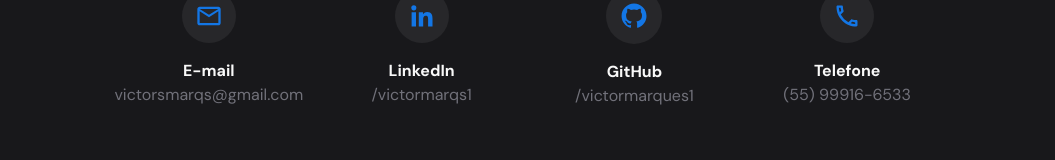
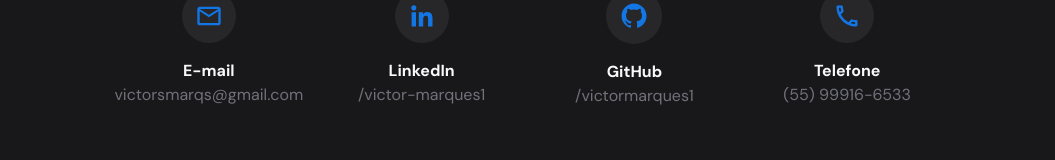
Before and after one commit to victormarques1/portfolio, a Next.js app: page / in a window 1280 px wide. Shown: the part 792-952 px from the top of the page, without its empty margins (112-1167 px from the left). Built offline with nearby package versions, Linux system fonts and the light colour scheme.

Commit message:
linkedin

```diff
--- a/src/components/About.tsx
+++ b/src/components/About.tsx
@@ -1,6 +1,6 @@
 import Link from "next/link";
 
-import { MdClose, MdOutlineMailOutline, MdOutlinePhone } from "react-icons/md";
+import { MdOutlineMailOutline, MdOutlinePhone } from "react-icons/md";
 import { BiLogoLinkedin, BiLogoGithub } from "react-icons/bi";
 
 export default function About(){
@@ -34,11 +34,11 @@ export default function About(){
               </div>
               <strong>LinkedIn</strong>
               <Link
-                href="https://www.linkedin.com/"
+                href="https://www.linkedin.com/victor-marques1"
                 target="_blank"
                 className="text-zinc-500 hover:text-blue-300"
               >
-                /victormarqs1
+                /victor-marques1
               </Link>
             </div>
 
```
